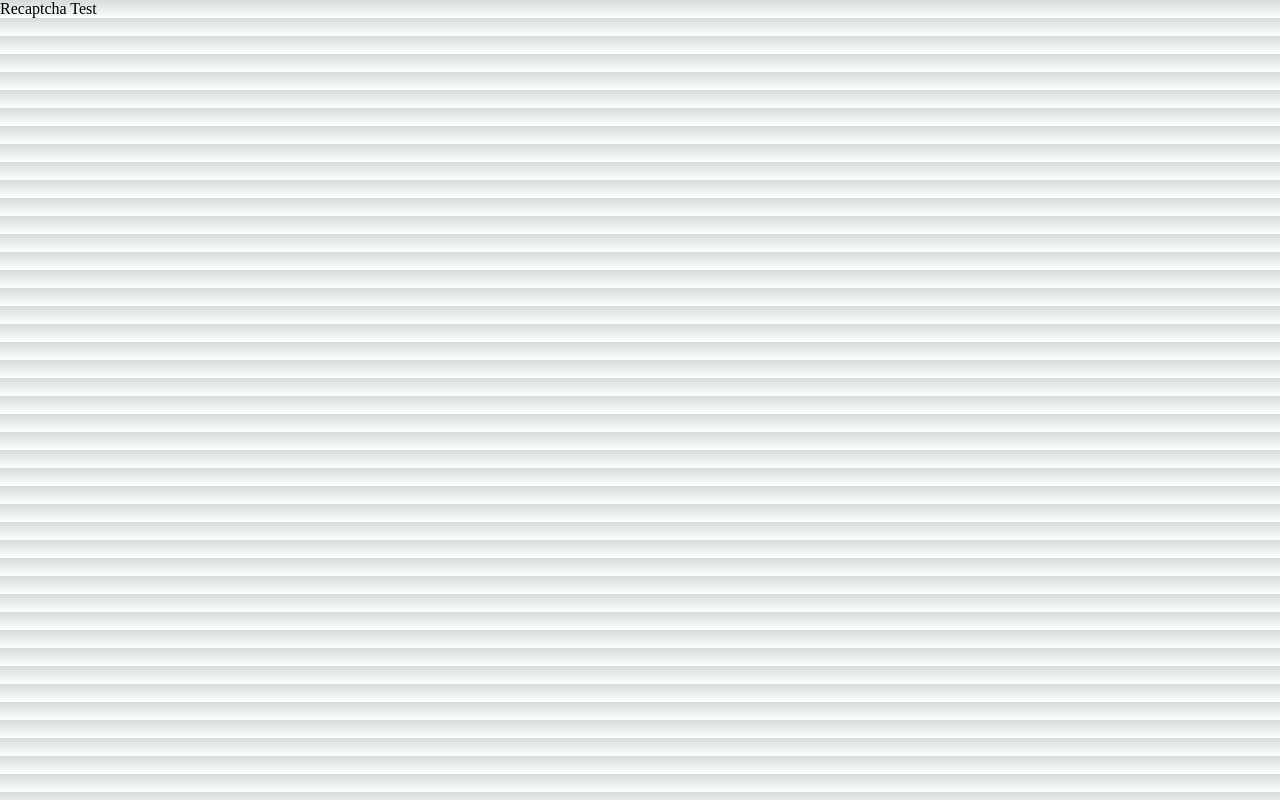
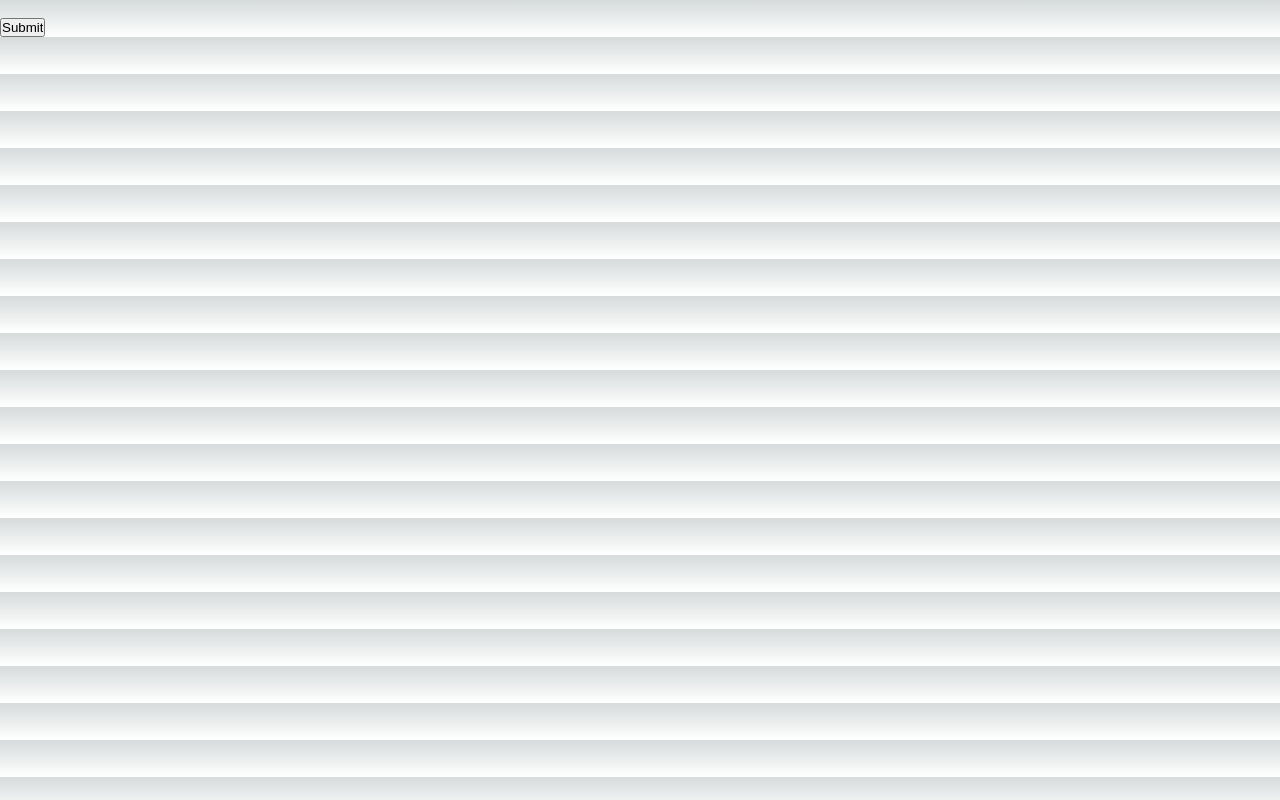
Before and after one commit to prxssh/google-recaptcha, a Next.js app in the folder frontend/: page / in a window 1280 px wide. Built offline with nearby package versions, Linux system fonts and the light colour scheme.

Commit message:
feat: setting up recaptcha frontend

```diff
--- a/frontend/pages/index.js
+++ b/frontend/pages/index.js
@@ -1,7 +1,17 @@
 export default function Home() {
   return (
     <>
-      <p> Recaptcha Test </p>
+  <head>
+    <title>reCAPTCHA demo: Simple page</title>
+    <script src="https://www.google.com/recaptcha/enterprise.js" async defer></script>
+  </head>
+  <body>
+    <form action="" method="POST">
+      <div class="g-recaptcha" data-sitekey="6Lfd1xQpAAAAAD0aiI-n8Un4SREu6BczNj7aEVri" data-action="LOGIN"></div>
+      <br/>
+          <input type="submit" value="Submit"/>
+    </form>
+  </body>
     </>
   )
 }
```
